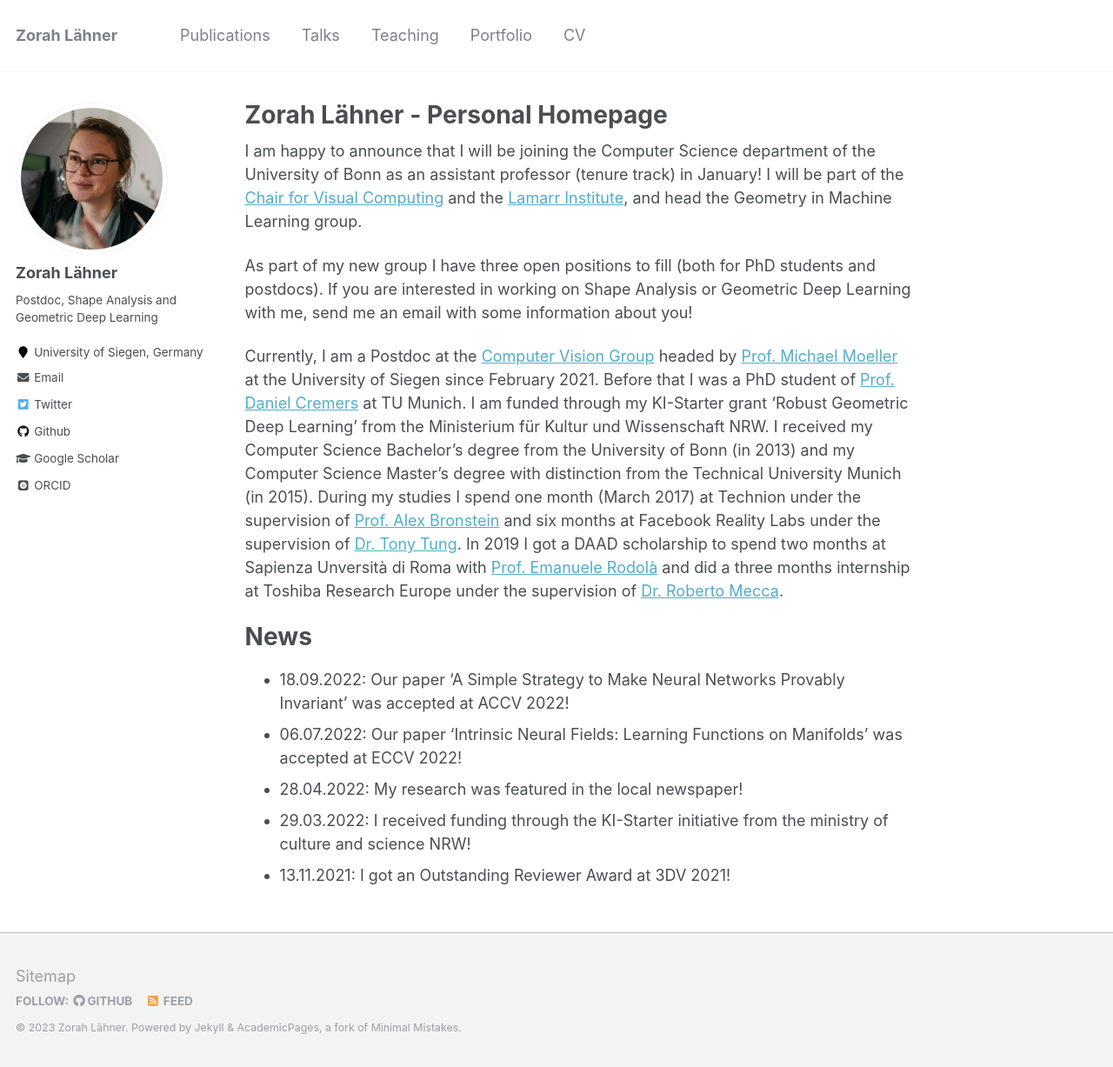
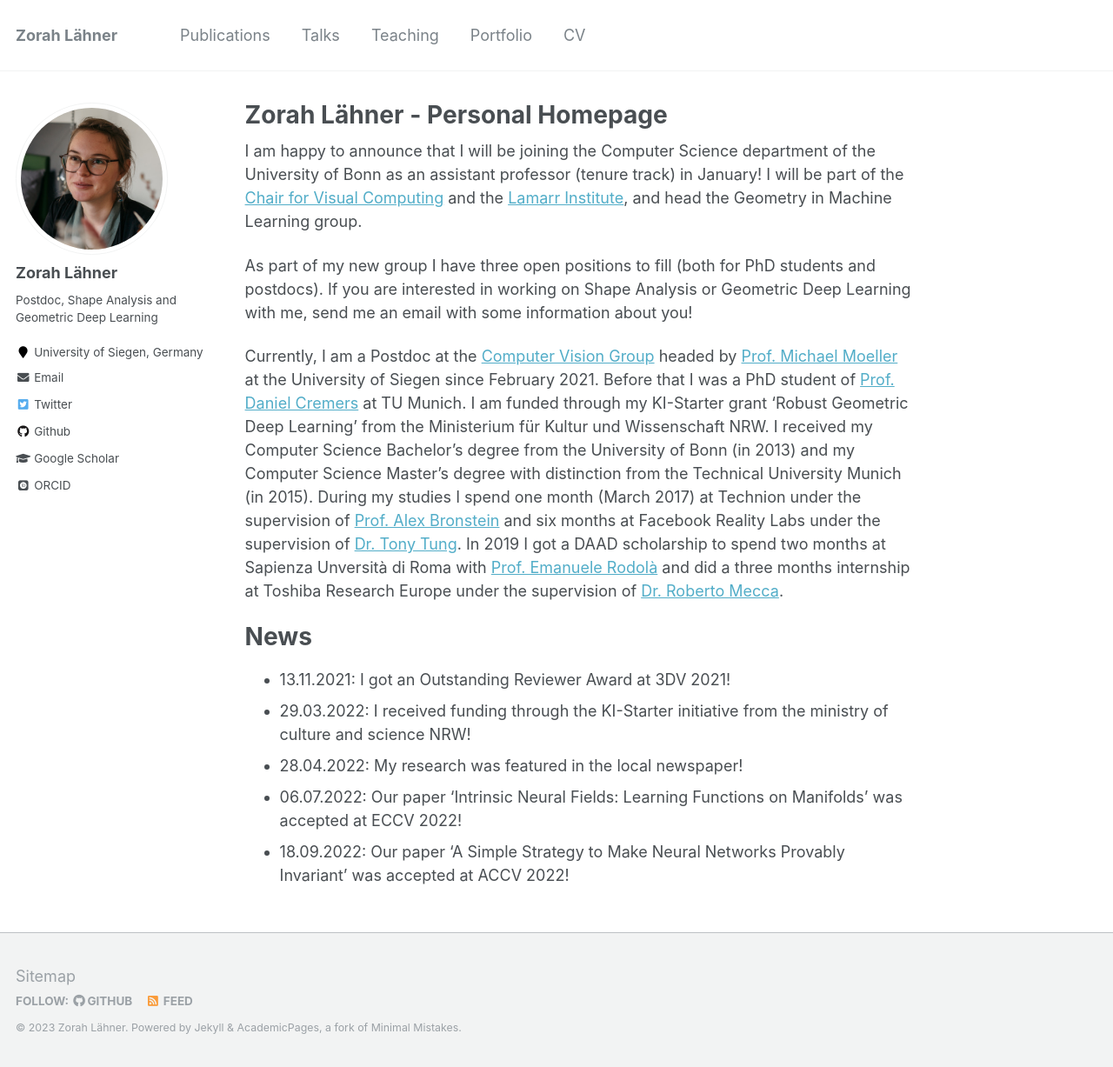
Before and after one commit to zorah/zorah.github.io, a Jekyll site: the page built from _pages/about.md, in a window 1280 px wide and 1227 px high. Shown: the whole window at 87% size. Built offline with Jekyll 4.4.1, drawn with Linux system fonts in a browser that asks for light colours; some web fonts are replaced.

Commit message:
news list

```diff
--- a/_pages/about.md
+++ b/_pages/about.md
@@ -17,6 +17,6 @@ Currently, I am a Postdoc at the [Computer Vision  Group](https://www.vsa.inform
 
 News
 ======
-  <ul>{% for post in site.news reversed limit:5 %}
+  <ul>{% for post in site.news limit:5 %}
     {% include archive-news.html %}
   {% endfor %}</ul>
```
